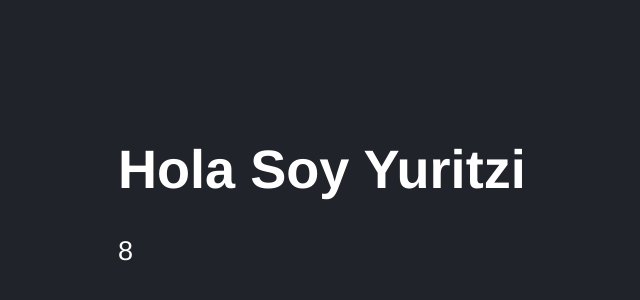
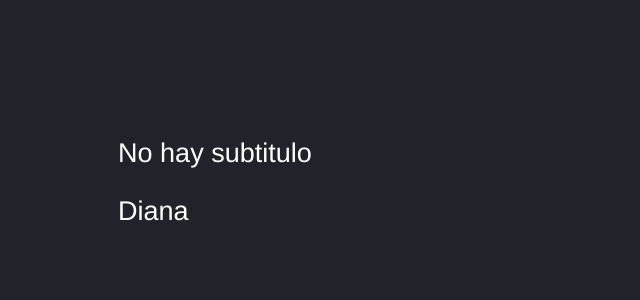
Before and after one commit to yuritzicalixto/counter-app, a React (Vite) app: page / in a window 1280 px wide. Shown: the part 46-346 px from the top of the page, without its empty margins (30-670 px from the left). Built offline with nearby package versions, Linux system fonts and the light colour scheme.

Commit message:
Default PropType

```diff
--- a/package.json
+++ b/package.json
@@ -10,6 +10,7 @@
     "preview": "vite preview"
   },
   "dependencies": {
+    "prop-types": "^15.8.1",
     "react": "^18.3.1",
     "react-dom": "^18.3.1"
   },
--- a/src/FirstApp.jsx
+++ b/src/FirstApp.jsx
@@ -4,19 +4,21 @@
 //   title: 'Diana'
 // };
 
- const getResult = () => {
-   return 4+4;
- }
+//  const getResult = () => {
+//    return 4+4;
+//  }
 
-const getResult2 = (a,b) => {
-  return a + b;
-}
+// const getResult2 = (a,b) => {
+//   return a + b;
+// }
+import PropTypes from 'prop-types';
 
-
-export const FirstApp = ({title }) => {
+export const FirstApp = ({title, subtitle, name }) => {
+  if(!title){
+    throw new Error('El title no existe')
+  }
 
   return (
-
     // Nodo padre
     /*Sinonimo de un fragmento
     Es un agrupador de otros elementos html
@@ -26,7 +28,21 @@ export const FirstApp = ({title }) => {
         {/* <h2> { newMessage.title }</h2> */}
         {/* <code>  { JSON.stringify (newMessage)}</code> */}
         <h1>{ title}</h1>
-        <p> { getResult(1,2) } </p>
+        <p>{subtitle}</p>
+        <p>{name}</p>
     </>
   );
 }
+ /*Los Proptypes que nos permiten definir
+ los tipos de las properties*/
+FirstApp.propType = {
+  title: PropTypes.string.isRequired,
+  subtitle: PropTypes.string,
+}
+
+/**/
+FirstApp.defaultProps = {
+  title: 'No soy titulo',
+  subtitle: 'No hay subtitulo',
+  name:'Diana'
+}
--- a/src/main.jsx
+++ b/src/main.jsx
@@ -9,7 +9,6 @@ import './styles.css'
 
 ReactDOM.createRoot(document.getElementById('root')).render(
     <React.StrictMode>
-        {/* <HelloWorldApp/> */}
-        <FirstApp title='Hola Soy Yuritzi'/>
+        <FirstApp title/>
     </React.StrictMode>
 );
```
